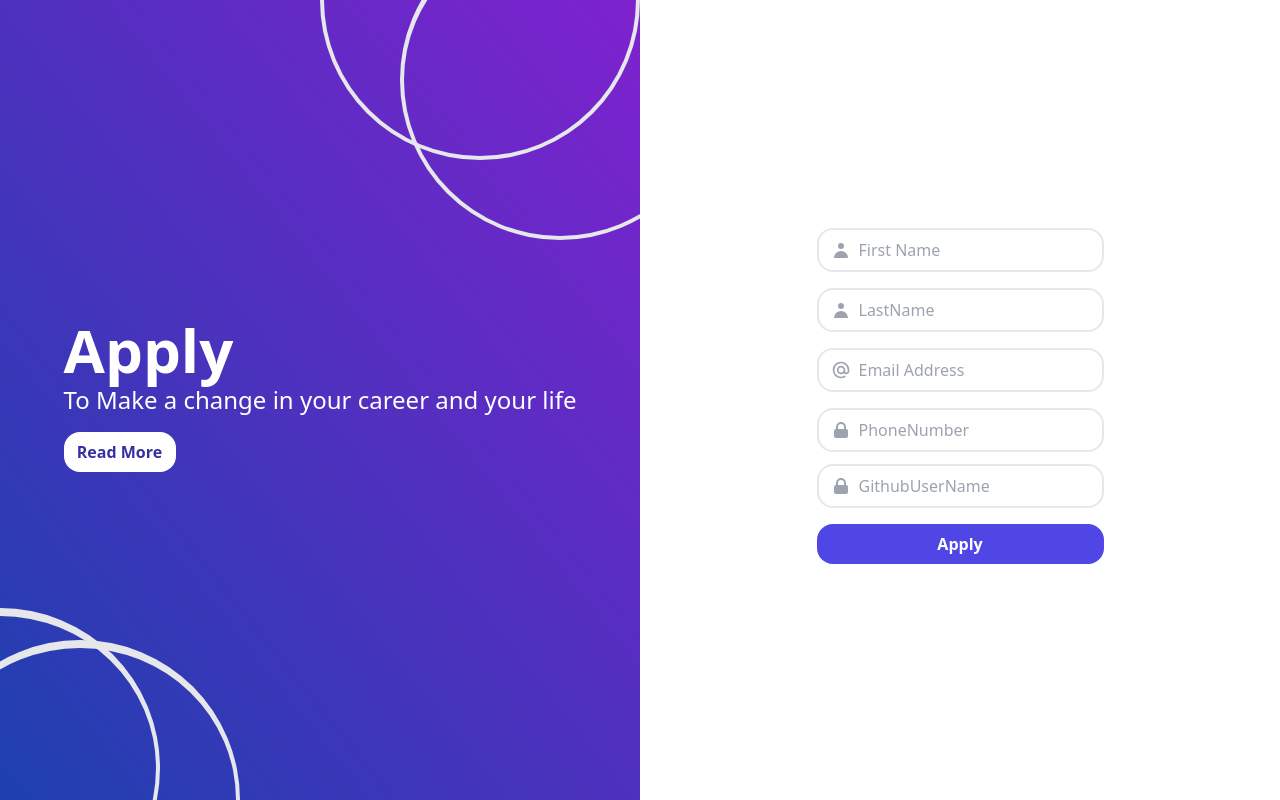
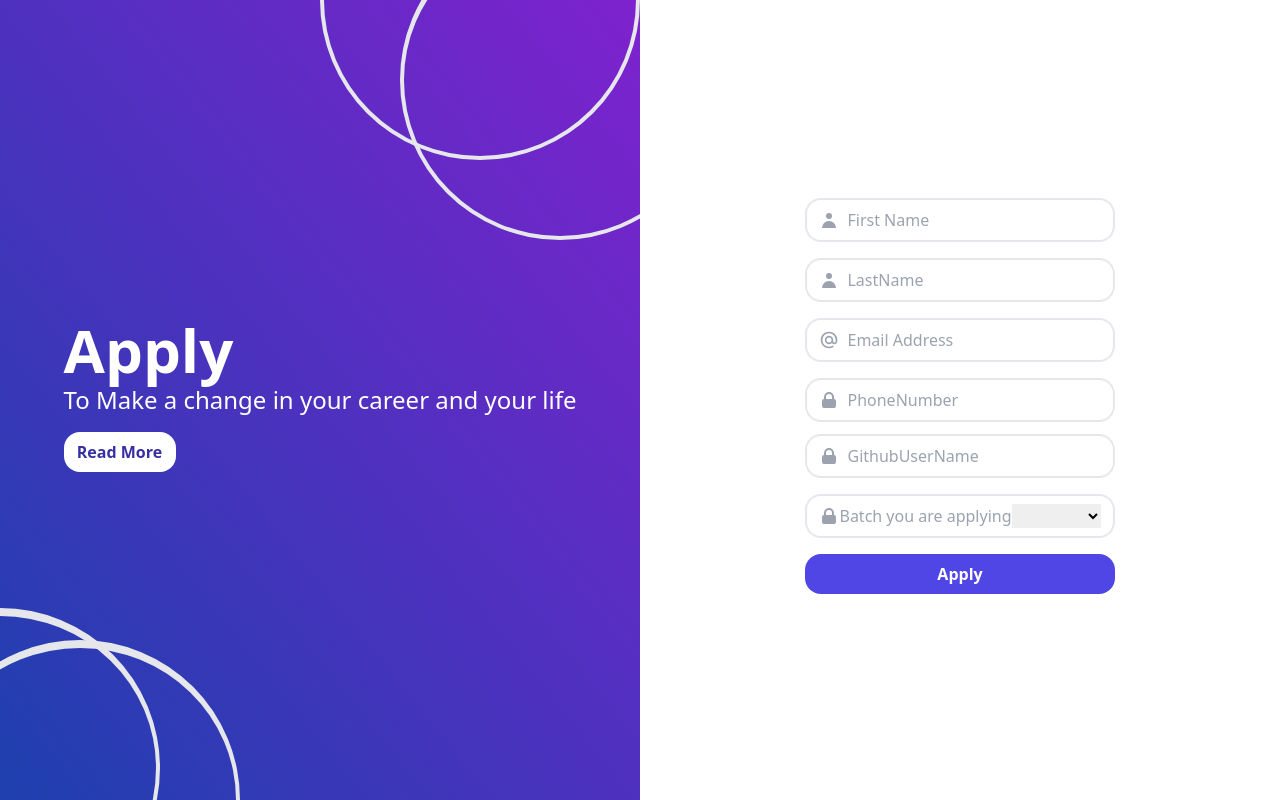
Before and after one commit to shahidnsu/interview-manager, an Angular app in the folder client/: page / in a window 1280 px wide. Built offline with nearby package versions, Linux system fonts and the light colour scheme.

Commit message:
done with suceces page and also updated the user from

```diff
--- a/client/src/app/app.module.ts
+++ b/client/src/app/app.module.ts
@@ -5,9 +5,10 @@ import { AppRoutingModule } from './app-routing.module';
 import { AppComponent } from './app.component';
 import { ApplicationFromComponent } from './application-from/application-from.component';
 import { LoginPageComponent } from './login-page/login-page.component';
+import { SucessPageComponent } from './sucess-page/sucess-page.component';
 
 @NgModule({
-  declarations: [AppComponent, ApplicationFromComponent, LoginPageComponent],
+  declarations: [AppComponent, ApplicationFromComponent, LoginPageComponent, SucessPageComponent],
   imports: [BrowserModule, AppRoutingModule, ReactiveFormsModule],
   providers: [],
   bootstrap: [AppComponent],
--- a/client/src/app/application-from/application-from.component.html
+++ b/client/src/app/application-from/application-from.component.html
@@ -1,3 +1,4 @@
+<div *ngIf="isRedirect == 0">
   <div class="h-screen md:flex">
     <div
       class="relative overflow-hidden md:flex w-1/2 bg-gradient-to-tr from-blue-800 to-purple-700 i justify-around items-center hidden">
@@ -77,7 +78,7 @@
               d="M5 9V7a5 5 0 0110 0v2a2 2 0 012 2v5a2 2 0 01-2 2H5a2 2 0 01-2-2v-5a2 2 0 012-2zm8-2v2H7V7a3 3 0 016 0z"
               clip-rule="evenodd" />
           </svg>
-        <input class="pl-2 outline-none border-none" type="number" name="" id="" formControlName="phoneNumber"
+          <input class="pl-2 outline-none border-none" type="tel" name="" id="" formControlName="phoneNumber"
             placeholder="PhoneNumber" />
         </div>
 
@@ -89,7 +90,7 @@
             <path
               d="M12.432 0c1.34 0 2.01.912 2.01 1.957 0 1.305-1.164 2.512-2.679 2.512-1.269 0-2.009-.75-1.974-1.99C9.789 1.436 10.67 0 12.432 0zM8.309 20c-1.058 0-1.833-.652-1.093-3.524l1.214-5.092c.211-.814.246-1.141 0-1.141-.317 0-1.689.562-2.502 1.117l-.528-.88c2.572-2.186 5.531-3.467 6.801-3.467 1.057 0 1.233 1.273.705 3.23l-1.391 5.352c-.246.945-.141 1.271.106 1.271.317 0 1.357-.392 2.379-1.207l.6.814C12.098 19.02 9.365 20 8.309 20z" />
           </svg>
-        <p>You should have a Phone Number . Fill this up</p>
+          <p>You should have a Phone Number . Input it corret way</p>
         </div>
         <div class="flex items-center border-2 py-2 px-3 mb-4 mt-3 rounded-2xl">
           <svg xmlns="http://www.w3.org/2000/svg" class="h-5 w-5 text-gray-400" viewBox="0 0 20 20" fill="currentColor">
@@ -101,7 +102,8 @@
             placeholder="GithubUserName" />
         </div>
 
-      <div class="flex items-center bg-blue-500 text-white text-sm font-bold px-4 py-3 border-none rounded-full" *ngIf="
+        <div class="flex items-center bg-blue-500 text-white text-sm font-bold px-4 py-3 border-none rounded-full"
+          *ngIf="
             ApplicantFormControl.githubUserName.invalid &&
             ApplicantFormControl.githubUserName.touched
           ">
@@ -112,6 +114,22 @@
           <p>You are applying for bootcamp. You should have a Github account</p>
         </div>
 
+        <div class="flex items-center border-2 py-2 px-3 mb-4 mt-3 rounded-2xl">
+          <svg xmlns="http://www.w3.org/2000/svg" class="h-5 w-5 text-gray-400" viewBox="0 0 20 20" fill="currentColor">
+            <path fill-rule="evenodd"
+              d="M5 9V7a5 5 0 0110 0v2a2 2 0 012 2v5a2 2 0 01-2 2H5a2 2 0 01-2-2v-5a2 2 0 012-2zm8-2v2H7V7a3 3 0 016 0z"
+              clip-rule="evenodd" />
+          </svg>
+
+          <label class="text-gray-400" for="cars">Batch you are applying</label>
+
+          <select name="" class="pl-2 outline-none border-none text-center" id="" formControlName="BatchName">
+            <option value="Feb">Febuary</option>
+            <option value="Mar">March</option>
+            <option value="April">April</option>
+            <option value="Jun">June</option>
+          </select>
+        </div>
         <button type="submit" [disabled]="!ApplicantForm.valid"
           class="block w-full bg-indigo-600 mt-4 py-2 rounded-2xl text-white font-semibold mb-2">
           Apply
@@ -119,3 +137,7 @@
       </form>
     </div>
   </div>
+</div>
+<div *ngIf="isRedirect === 1">
+  <app-sucess-page></app-sucess-page>
+</div>
--- a/client/src/app/application-from/application-from.component.ts
+++ b/client/src/app/application-from/application-from.component.ts
@@ -8,15 +8,24 @@ import { FormBuilder, Validators } from '@angular/forms';
 export class ApplicationFromComponent {
   constructor(private Builder: FormBuilder) { }
 
+  //this value just redirect user to the success page
+  //
+  //
+  isRedirect = 0;
+
   ApplicantForm = this.Builder.group({
     firstName: ['', Validators.required],
     lastName: ['', Validators.required],
     Email: ['', Validators.required],
     phoneNumber: ['', Validators.required],
     githubUserName: ['', Validators.required],
+    BatchName: ['', Validators.required],
   });
 
-  onSubmit() { }
+  onSubmit() {
+    this.isRedirect = 1;
+    console.log(this.isRedirect);
+  }
 
   get ApplicantFormControl() {
     return this.ApplicantForm.controls;
--- /dev/null
+++ b/client/src/app/sucess-page/sucess-page.component.html
@@ -0,0 +1,7 @@
+<div class="w-full h-screen flex flex-col items-center justify-center gap-8 bg-black">
+  <h1 class="text-4xl text-white leading-relaxed text-center w-4/5">
+    "Thank you for applying .Soon our team will contact you.Mean While you can
+    solve some basic problems in Javascript.If you have any questions please
+    contact us"
+  </h1>
+</div>
```
Also changed, not shown: client/src/app/sucess-page/sucess-page.component.ts (added, +10 -0 lines), client/src/app/sucess-page/sucess-page.component.css (added), 1 other file (tests, documents, lock files or other folders). Lines whose indentation alone changed are shown as unchanged.
